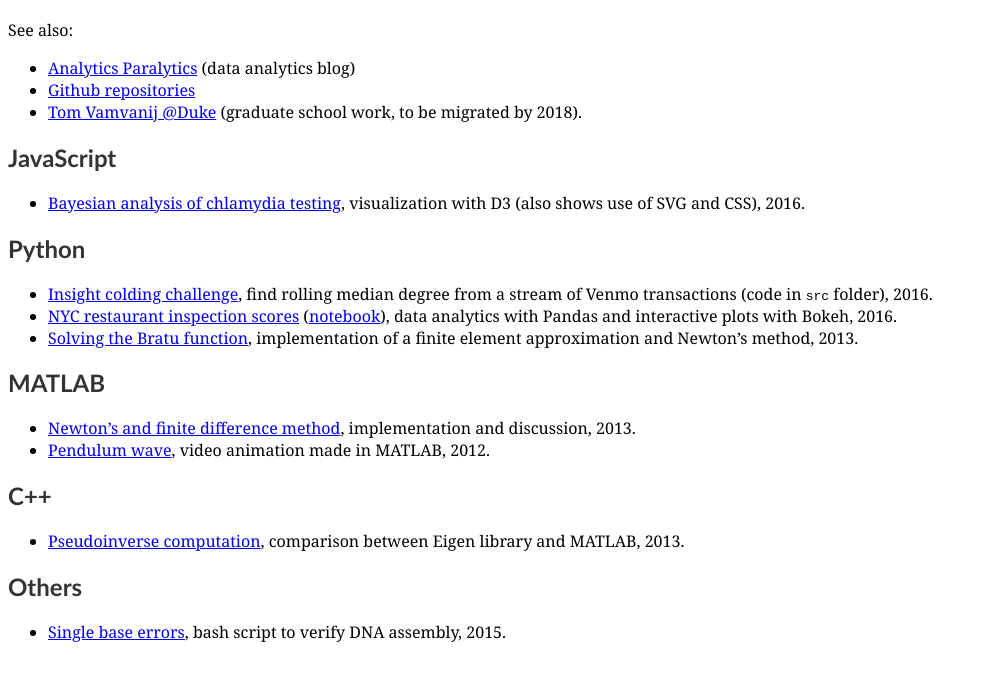
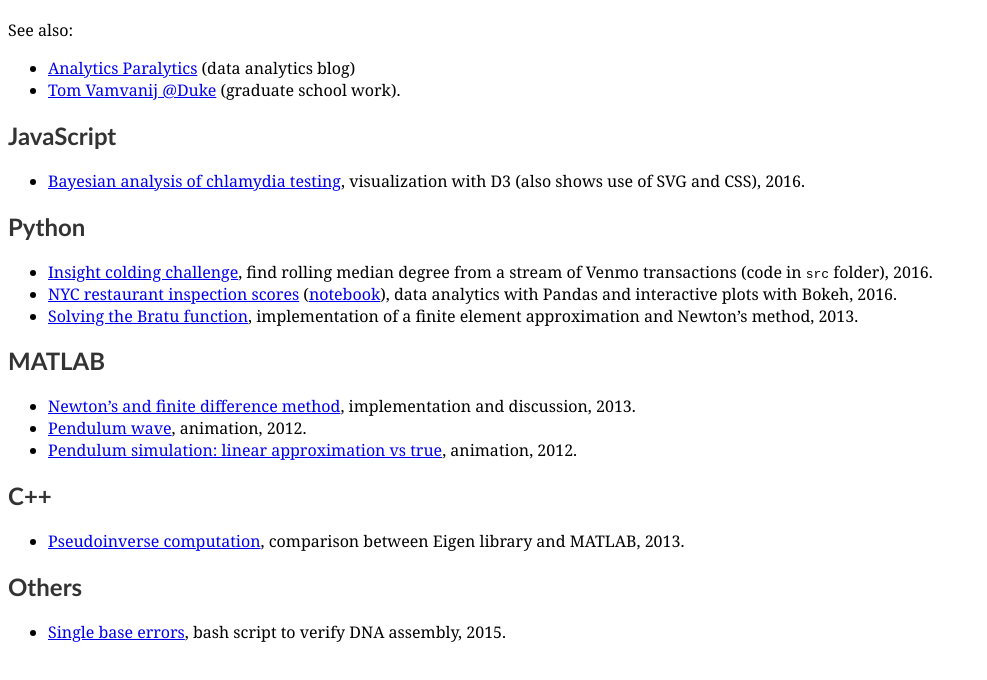
Before and after one commit to bongbang/bongbang, a plain HTML site: page index.html in a window 1280 px wide. Shown: the part 74-754 px from the top of the page, without its empty margins (0-987 px from the left). Drawn offline with Linux system fonts and the light colour scheme.

Commit message:
clean up, add link to simulation

```diff
--- a/index.html
+++ b/index.html
@@ -1,6 +1,6 @@
 <!DOCTYPE html>
-<head>
-<title>Tom Vamvanij's projects</title>
+<meta charset="UTF-8">
+<title>Tom Vamvanij’s projects</title>
 <style>
 body {
 	font: 100% Georgia, Times, 'Times New Roman', serif;
@@ -16,14 +16,12 @@ h1, h2 {
 	color: #333;
 }
 </style>
-</head>
 
-<h1>Tom Vamvanij&rsquo;s projects</h1>
+<h1>Tom Vamvanij’s projects</h1>
 <p>See also:</p>
 <ul>
 	<li><a href='http://bongbang.github.io/analytics/'>Analytics Paralytics</a> (data analytics blog)</li>
-	<li><a href='https://github.com/bongbang?tab=repositories'>Github repositories</a></li>
-	<li><a href='https://sites.duke.edu/vamvanij/'>Tom Vamvanij @Duke</a> (graduate school work, to be migrated by 2018).</li>
+	<li><a href='https://sites.duke.edu/vamvanij/'>Tom Vamvanij @Duke</a> (graduate school work).</li>
 </ul>
 
 <h2>JavaScript</h2>
@@ -42,7 +40,8 @@ h1, h2 {
 <h2>MATLAB</h2>
 <ul>
 	<li><a href='http://sites.duke.edu/vamvanij/2013/11/12/newtons-for-nonlinear-system/'>Newton&rsquo;s and finite difference method</a>, implementation and discussion, 2013.</li>
-	<li><a href='https://www.youtube.com/watch?v=i8GFjaZ904s'>Pendulum wave</a>, video animation made in MATLAB, 2012.</li>
+	<li><a href='https://www.youtube.com/watch?v=i8GFjaZ904s'>Pendulum wave</a>, animation, 2012.</li>
+	<li><a href='https://www.youtube.com/watch?v=XwO8-LV_SBM'>Pendulum simulation: linear approximation vs true</a>, animation, 2012.</li>
 </ul>
 
 <h2>C++</h2>
```
